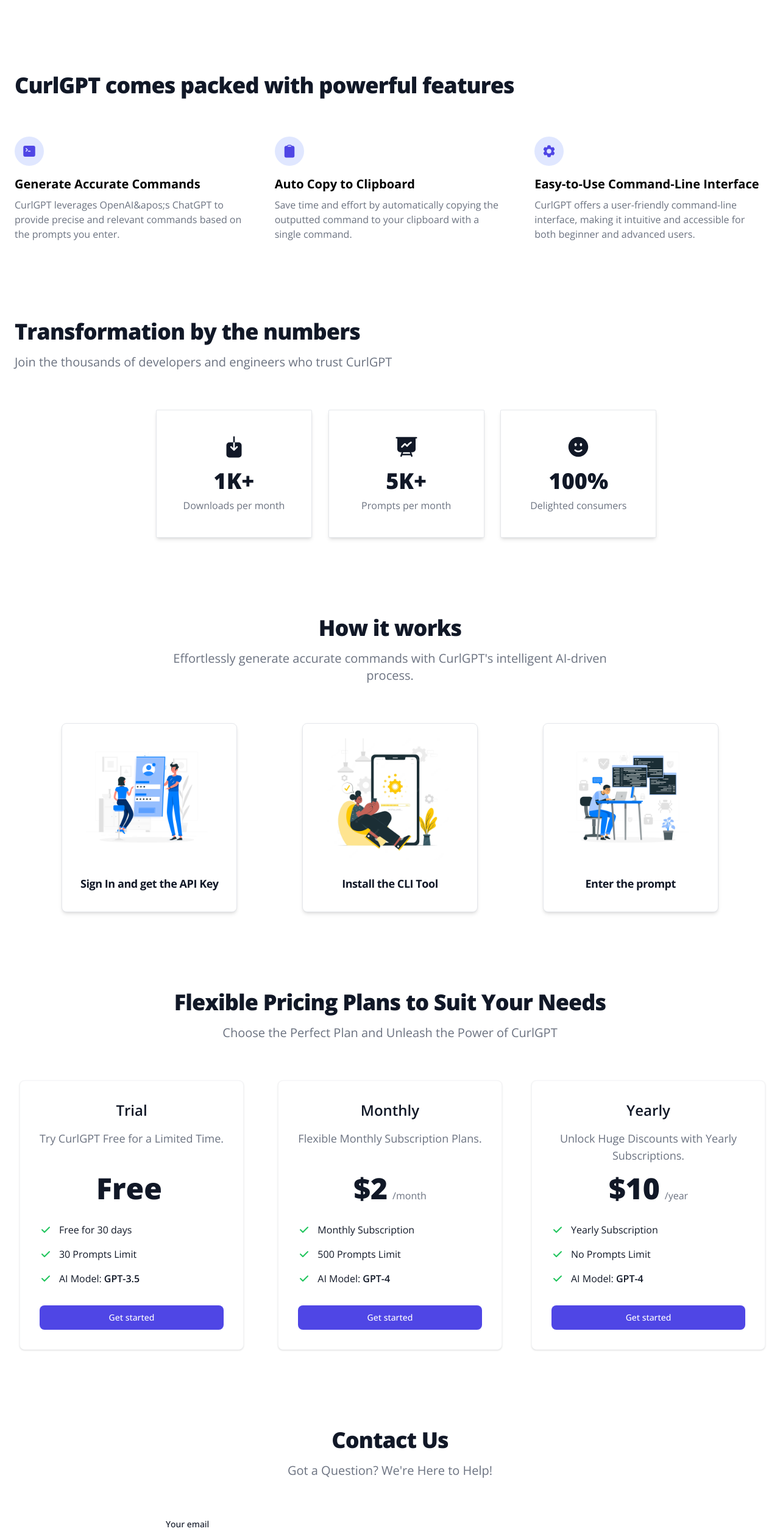
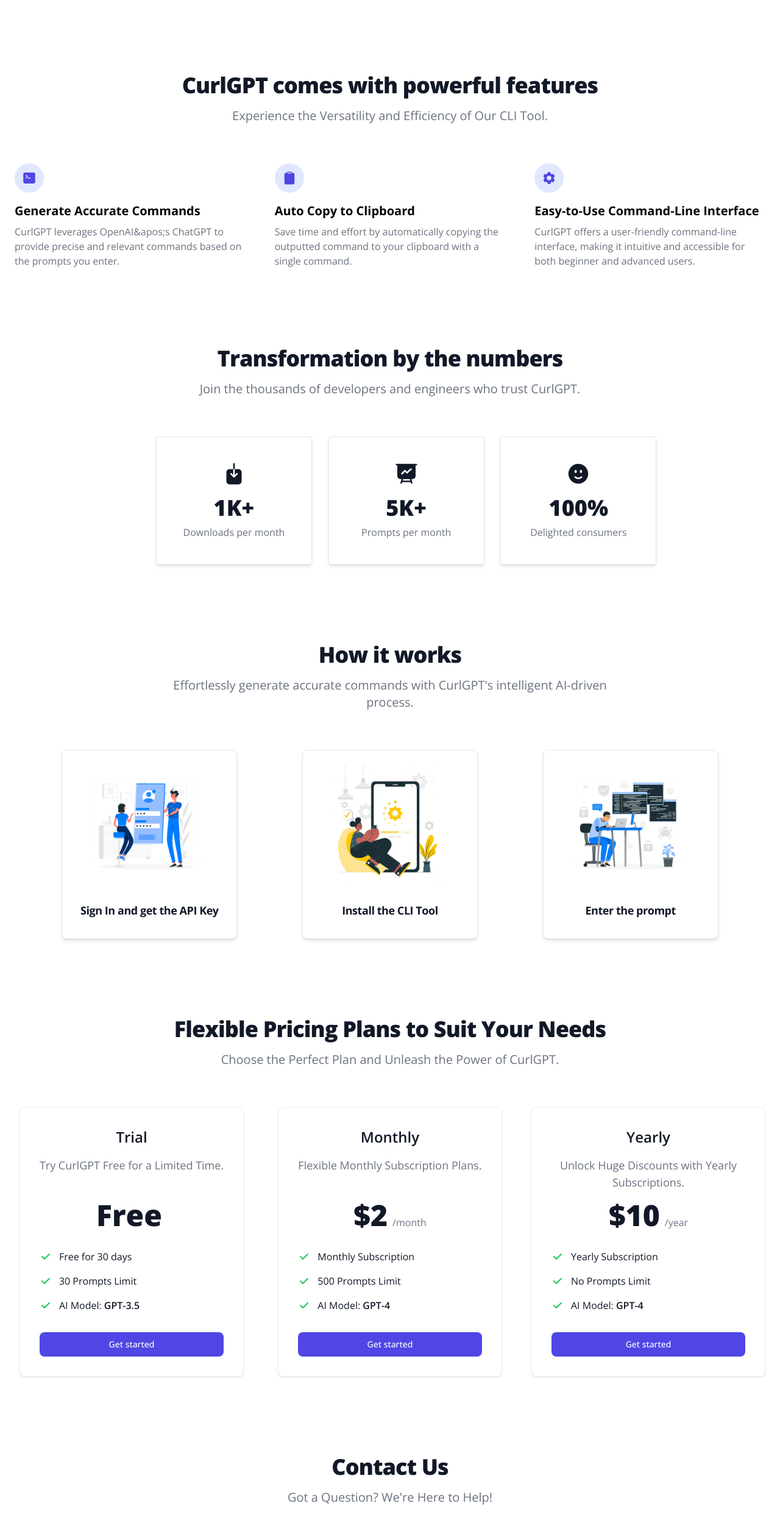
Before and after one commit to CurlGPT/CurlGPT-web, a Next.js app: page / in a window 1280 px wide. Shown: the part 820-3336 px from the top of the page at 61% size. Built offline with nearby package versions, Linux system fonts and the light colour scheme.

Commit message:
Add Header component

```diff
--- a/components/Contact.tsx
+++ b/components/Contact.tsx
@@ -1,17 +1,14 @@
 import { FC } from "react";
+import Header from "./Header";
 
-interface ContactProps {}
-
-const Contact: FC<ContactProps> = ({}) => {
+const Contact: FC = () => {
     return (
         <section className="bg-white dark:bg-gray-900">
             <div className="py-8 lg:py-16 px-4 mx-auto max-w-screen-md">
-                <h2 className="mb-4 text-4xl tracking-tight font-extrabold text-center text-gray-900 dark:text-white">
-                    Contact Us
-                </h2>
-                <p className="mb-8 lg:mb-16 font-light text-center text-gray-500 dark:text-gray-400 sm:text-xl">
-                    Got a Question? We&apos;re Here to Help!
-                </p>
+                <Header
+                    title={"Contact Us"}
+                    subtitle={"Got a Question? We're Here to Help!"}
+                />
                 <form action="#" className="space-y-8">
                     <div>
                         <label
--- a/components/Features.tsx
+++ b/components/Features.tsx
@@ -1,7 +1,6 @@
 import { FC } from "react";
 import SingleFeature from "@/components/SingleFeature";
-
-interface FeaturesProps {}
+import Header from "./Header";
 
 const features = [
     {
@@ -23,15 +22,16 @@
         body: "CurlGPT offers a user-friendly command-line interface, making it intuitive and accessible for both beginner and advanced users.",
     },
 ];
-const Features: FC<FeaturesProps> = ({}) => {
+const Features: FC = () => {
     return (
         <section id="features" className="bg-white dark:bg-gray-900">
             <div className="py-8 px-4 mx-auto max-w-screen-xl sm:py-16 lg:px-6">
-                <div className="max-w-screen-lg mb-8 lg:mb-16">
-                    <h2 className="mb-4 text-4xl tracking-tight font-extrabold text-gray-900 dark:text-white">
-                        CurlGPT comes packed with powerful features
-                    </h2>
-                </div>
+                <Header
+                    title={"CurlGPT comes with powerful features"}
+                    subtitle={
+                        "Experience the Versatility and Efficiency of Our CLI Tool."
+                    }
+                />
                 <div className="space-y-8 md:grid md:grid-cols-2 lg:grid-cols-3 md:gap-12 md:space-y-0">
                     {features.map((feature) => (
                         <SingleFeature key={feature.key} feature={feature} />
--- a/components/Footer.tsx
+++ b/components/Footer.tsx
@@ -1,9 +1,7 @@
 import Image from "next/image";
 import { FC } from "react";
 
-interface FooterProps {}
-
-const Footer: FC<FooterProps> = ({}) => {
+const Footer: FC = () => {
     return (
         <footer className="p-4 bg-white sm:p-6 dark:bg-gray-800">
             <div className="mx-auto max-w-screen-xl">
--- /dev/null
+++ b/components/Header.tsx
@@ -0,0 +1,21 @@
+import { FC } from "react";
+
+interface HeaderProps {
+    title: string;
+    subtitle: string;
+}
+
+const Header: FC<HeaderProps> = ({ title, subtitle }) => {
+    return (
+        <div className="mx-auto max-w-screen-sm md:max-w-screen-md text-center lg:mb-16 mb-8">
+            <h2 className="mb-4 text-3xl lg:text-4xl tracking-tight font-extrabold text-gray-900 dark:text-white">
+                {title}
+            </h2>
+            <p className="font-light text-gray-500 sm:text-xl dark:text-gray-400">
+                {subtitle}
+            </p>
+        </div>
+    );
+};
+
+export default Header;
--- a/components/Hero.tsx
+++ b/components/Hero.tsx
@@ -1,9 +1,7 @@
 import Image from "next/image";
 import { FC } from "react";
 
-interface HeroProps {}
-
-const Hero: FC<HeroProps> = ({}) => {
+const Hero: FC = () => {
     return (
         <section className="bg-white dark:bg-gray-900 pt-16">
             <div className="py-8 px-4 mx-auto max-w-screen-xl text-center lg:py-16 lg:px-12">
--- a/components/HowItWorks.tsx
+++ b/components/HowItWorks.tsx
@@ -1,8 +1,7 @@
-import Image from "next/image";
 import { FC } from "react";
 import Step from "./Step";
+import Header from "./Header";
 
-interface HowItWorksProps {}
 const steps = [
     {
         key: 1,
@@ -20,19 +19,16 @@
         title: "Enter the prompt",
     },
 ];
-const HowItWorks: FC<HowItWorksProps> = ({}) => {
+const HowItWorks: FC = () => {
     return (
         <section className="bg-white dark:bg-gray-900">
             <div className="py-8 px-4 mx-auto max-w-screen-xl lg:py-16 lg:px-6">
-                <div className="mx-auto max-w-screen-sm md:max-w-screen-md text-center lg:mb-16 mb-8">
-                    <h2 className="mb-4 text-3xl lg:text-4xl tracking-tight font-extrabold text-gray-900 dark:text-white">
-                        How it works
-                    </h2>
-                    <p className="font-light text-gray-500 sm:text-xl dark:text-gray-400">
-                        Effortlessly generate accurate commands with
-                        CurlGPT&apos;s intelligent AI-driven process.
-                    </p>
-                </div>
+                <Header
+                    title={"How it works"}
+                    subtitle={
+                        "Effortlessly generate accurate commands with CurlGPT's intelligent AI-driven process."
+                    }
+                />
                 <div className="grid gap-8 justify-items-center lg:grid-cols-3 mx-10 justify-center">
                     {steps.map((step) => (
                         <Step key={step.key} step={step} />
--- a/components/Navbar.tsx
+++ b/components/Navbar.tsx
@@ -1,10 +1,7 @@
-import Image from "next/image";
 import Link from "next/link";
 import { FC } from "react";
 
-interface NavbarProps {}
-
-const Navbar: FC<NavbarProps> = ({}) => {
+const Navbar: FC = () => {
     return (
         <header>
             <nav className="bg-white/30  border-gray-200 dark:border-gray-600 px-4 md:px-6 py-2.5 dark:bg-gray-800/30 fixed w-full z-10 top-0 backdrop-filter backdrop-blur-lg border-b">
--- a/components/Pricing.tsx
+++ b/components/Pricing.tsx
@@ -1,7 +1,7 @@
 import { FC } from "react";
 import PriceCard from "./PriceCard";
+import Header from "./Header";
 
-interface PricingProps {}
 const pricings = [
     {
         key: 1,
@@ -34,18 +34,16 @@
     },
 ];
 
-const Pricing: FC<PricingProps> = ({}) => {
+const Pricing: FC = () => {
     return (
         <section className="bg-white dark:bg-gray-900">
             <div className="py-8 px-4 mx-auto max-w-screen-xl lg:py-16 lg:px-6">
-                <div className="mx-auto max-w-screen-md text-center mb-8 lg:mb-16">
-                    <h2 className="mb-4 text-4xl tracking-tight font-extrabold text-gray-900 dark:text-white">
-                        Flexible Pricing Plans to Suit Your Needs
-                    </h2>
-                    <p className="mb-5 font-light text-gray-500 sm:text-xl dark:text-gray-400">
-                        Choose the Perfect Plan and Unleash the Power of CurlGPT
-                    </p>
-                </div>
+                <Header
+                    title={"Flexible Pricing Plans to Suit Your Needs"}
+                    subtitle={
+                        "Choose the Perfect Plan and Unleash the Power of CurlGPT."
+                    }
+                />
                 <div className="space-y-8 lg:grid lg:grid-cols-3 sm:gap-6 xl:gap-10 lg:space-y-0">
                     {pricings.map((pricing) => (
                         <PriceCard key={pricing.key} pricing={pricing} />
--- a/components/Stats.tsx
+++ b/components/Stats.tsx
@@ -1,7 +1,6 @@
 import { FC } from "react";
 import Numbers from "./Numbers";
-
-interface StatsProps {}
+import Header from "./Header";
 
 const stats = [
     {
@@ -23,21 +22,18 @@
         context: "Delighted consumers",
     },
 ];
-const Stats: FC<StatsProps> = ({}) => {
+const Stats: FC = () => {
     return (
         <section className="bg-white dark:bg-gray-900">
             <div className="py-8 px-4 mx-auto max-w-screen-xl sm:py-16 lg:px-6">
-                <div className="max-w-screen-lg mb-8">
-                    <h2 className="mb-4 text-4xl tracking-tight font-extrabold text-gray-900 dark:text-white">
-                        Transformation by the numbers
-                    </h2>
-                    <p className="text-gray-500 sm:text-xl dark:text-gray-400">
-                        Join the thousands of developers and engineers who trust
-                        CurlGPT
-                    </p>
-                </div>
+                <Header
+                    title={"Transformation by the numbers"}
+                    subtitle={
+                        "Join the thousands of developers and engineers who trust CurlGPT."
+                    }
+                />
                 <div className="bg-white dark:bg-gray-900">
-                    <div className="max-w-xs md:max-w-screen-xl px-4 pt-8 mx-auto text-center">
+                    <div className="max-w-xs md:max-w-screen-xl px-4 mx-auto text-center">
                         <dl className="grid max-w-screen-md gap-20 mx-auto text-gray-900 md:grid-cols-3 dark:text-white">
                             {stats.map((stat) => (
                                 <Numbers key={stat.key} stat={stat} />
```
